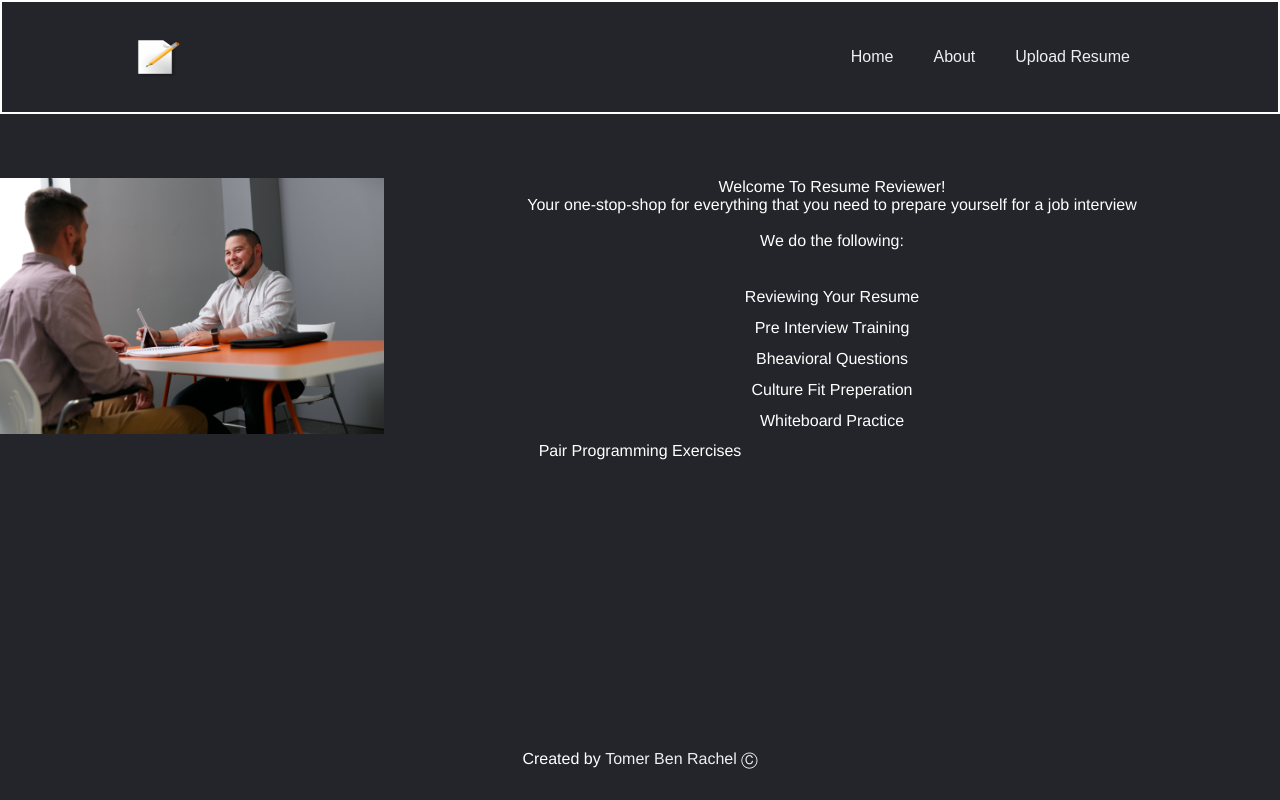
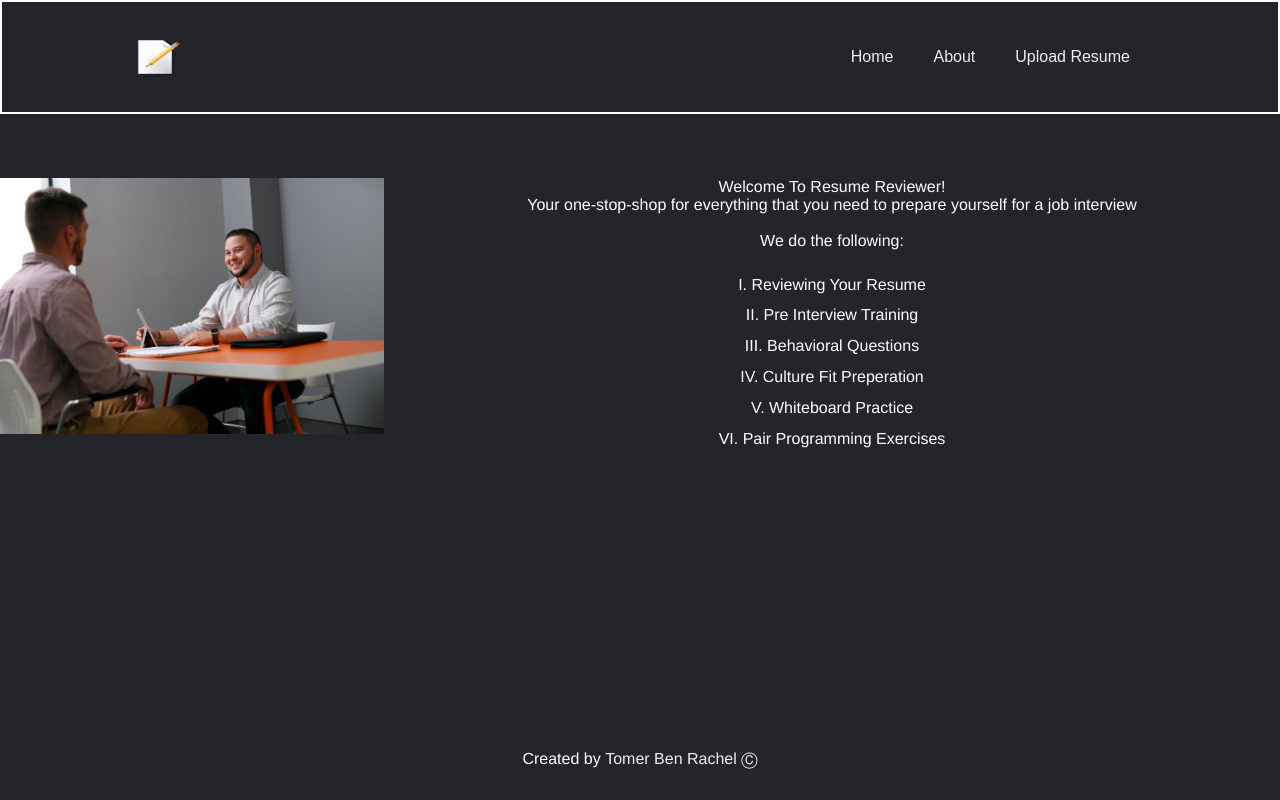
Before and after one commit to TomerPacific/resume-reviewer, a Vue app: page /#/ in a window 1280 px wide. Built offline with nearby package versions, Linux system fonts and the light colour scheme; no server answers.

Commit message:
resume-reviewer styling list items

```diff
--- a/src/views/Home.vue
+++ b/src/views/Home.vue
@@ -8,14 +8,14 @@
     <p>We do the following:</p>
 
     <div>
-      <ul id="points">
+      <ol id="points">
         <li>Reviewing Your Resume</li>
         <li>Pre Interview Training</li>
-        <li>Bheavioral Questions</li>
+        <li>Behavioral Questions</li>
         <li>Culture Fit Preperation</li>
         <li>Whiteboard Practice</li>
         <li>Pair Programming Exercises</li>
-      </ul>
+      </ol>
     </div>
   </div>
 
@@ -49,8 +49,13 @@ export default {
   }
 
   #points {
-    list-style: none;
-    margin-top: 3%;
+    list-style-type: upper-roman;
+    list-style-position: inside;
+    margin-top: 2%;
+  }
+
+  #points li::before {
+    color: red;
   }
 
   #points li {
```
